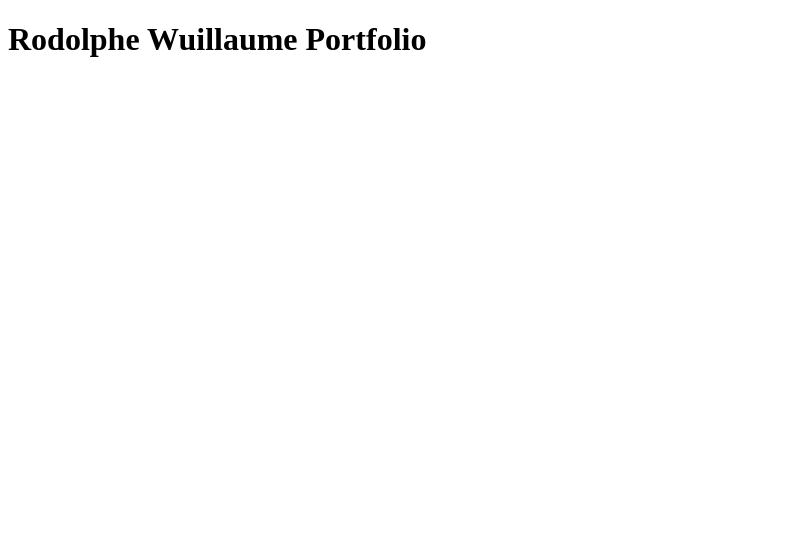
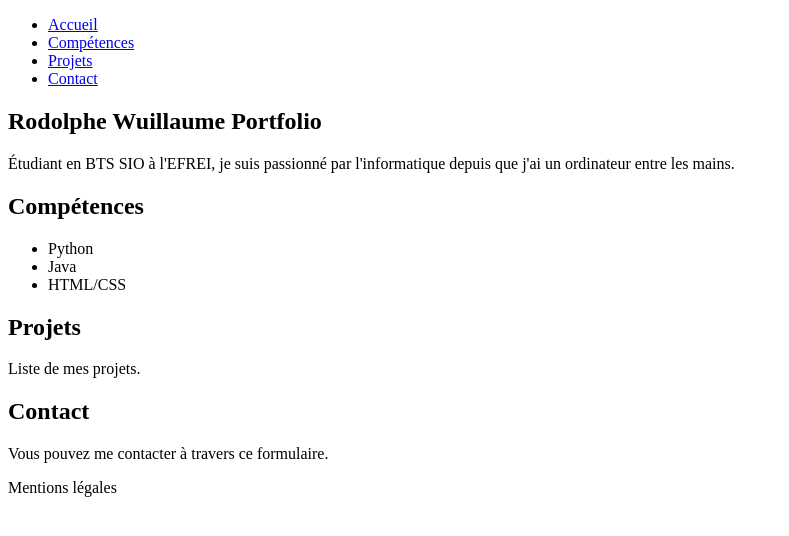
Before and after one commit to rodolphewuillaume/Portefolio, a plain HTML site: page index.html in a window 1280 px wide. Shown: the whole page, without its empty margins (0-789 px from the left). Drawn offline with Linux system fonts and the light colour scheme.

Commit message:
Ajout du contenu de base

```diff
--- a/index.html
+++ b/index.html
@@ -1,6 +1,7 @@
 <!DOCTYPE html>
 <head>
     <meta charset="UTF-8">
+    <link rel="stylesheet" href="style.css" type="text/css">
     <title>Rodolphe Wuillaume Portfolio</title>
 
 </head>
@@ -8,14 +9,44 @@
     <header>
 
     </header>
+
     <nav>
+        <ul>
+            <li><a href="#accueil">Accueil</a></li>
+            <li><a href="#competences">Compétences</a></li>
+            <li><a href="#projets">Projets</a></li>
+            <li><a href="#contact">Contact</a></li>
+        </ul>
+    </nav>
 
-    </nav>
     <main>
-        <h1>Rodolphe Wuillaume Portfolio</h1>
+        <section id="accueil">
+            <h1>Rodolphe Wuillaume Portfolio</h1>
+            <p>Étudiant en BTS SIO à l'EFREI, je suis passionné par l'informatique depuis que j'ai un ordinateur entre les mains.</p>
+        </section>
+
+        <section id="competences">
+            <h2>Compétences</h2>
+            <ul>
+                <li>Python</li>
+                <li>Java</li>
+                <li>HTML/CSS</li>
+            </ul>
+        </section>
+
+        <section id="projets">
+            <h2>Projets</h2>
+            <p>Liste de mes projets.</p>
+        </section>
+
+        <section id="contact">
+            <h2>Contact</h2>
+            <p>Vous pouvez me contacter à travers <a>ce formulaire.</a></p>
+        </section>
     </main>
+
     <footer>
-
+        <a>Mentions légales</a>
     </footer>
 
 </body>
```
Also changed, not shown: style.css (added).
